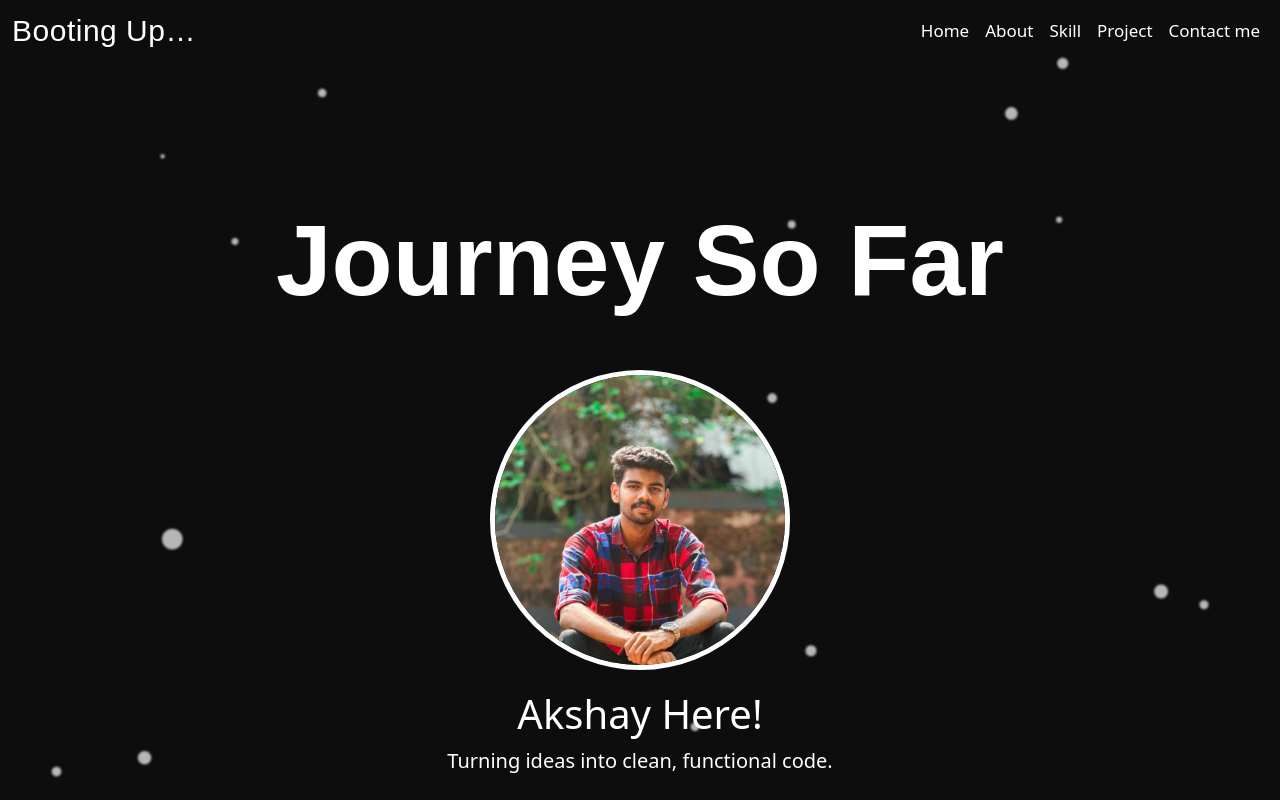
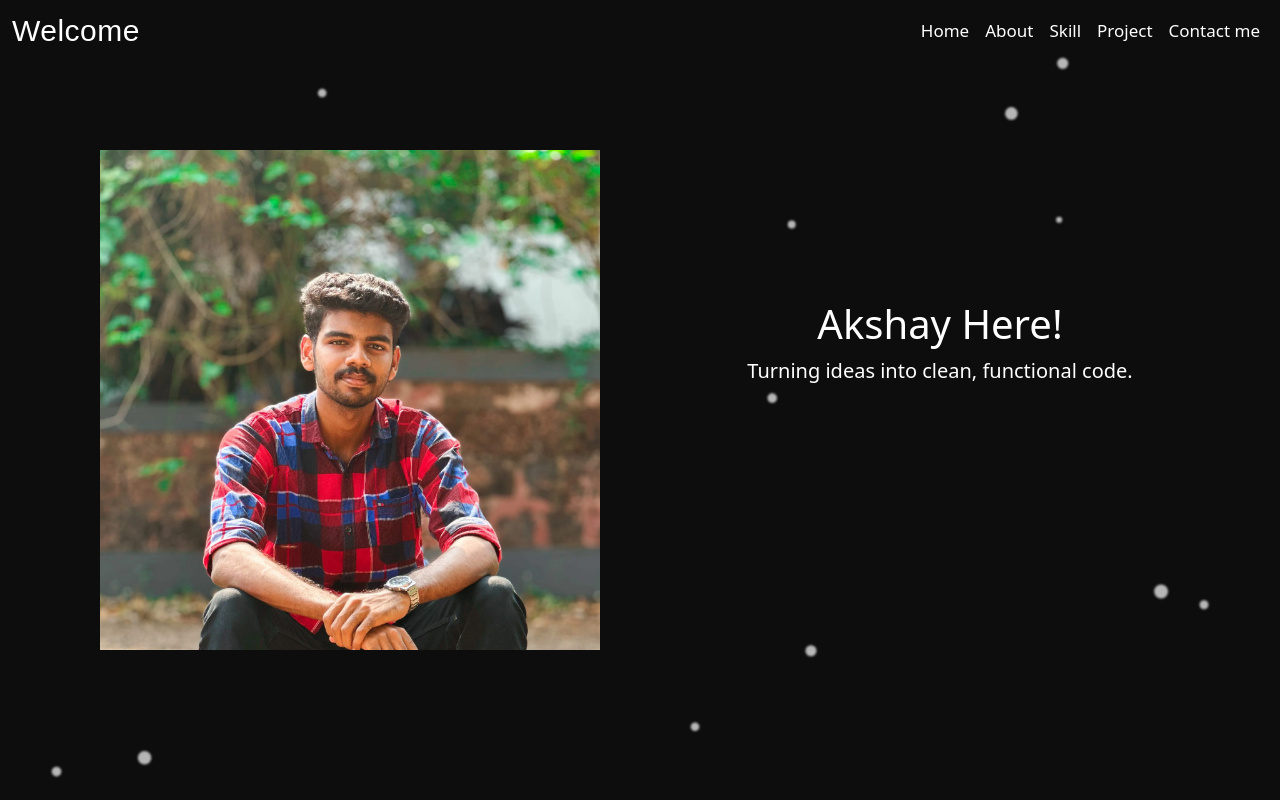
Before and after one commit to Akshaykumarpv03/Akshaykumar.github.io, a plain HTML site: page index.html in a window 1280 px wide. Shown: the top 800 px of the page. Drawn offline with nearby package versions, Linux system fonts and the light colour scheme; a web font is replaced by a local one.

Commit message:
Fixed dp and scrollable right side

```diff
--- a/index.html
+++ b/index.html
@@ -16,7 +16,7 @@
            <header>
             <nav class="navbar navbar-expand-lg navbar-light fixed-top  justify-content-end custom-navbar"  >
                 <div class="container-fluid justify-content-end" >
-                <a class="navbar-brand-me-auto"   href="#">Booting Up…</a>
+                <a class="navbar-brand-me-auto"   href="#">Welcome</a>
 
                 <button class="navbar-toggler "  type="button" data-bs-toggle="collapse"
                     data-bs-target="#navbarNav" aria-controls="navbarNav" aria-expanded="false"
@@ -27,7 +27,7 @@
                 <div class="collapse navbar-collapse justify-content-end" id="navbarNav">
                     <ul class="navbar-nav">
                     <li class="nav-item">
-                        <a class="nav-link active"   style="color: white;"  aria-current="page" href="#Journey">Home</a>
+                        <a class="nav-link active"   style="color: white;"  aria-current="page" href="#name-tag">Home</a>
                     </li>
                     <li class="nav-item">
                         <a class="nav-link"   style="color: white;"  href="#about-section">About</a>
@@ -39,7 +39,7 @@
                         <a class="nav-link"  style="color: white;"   href="#Project">Project</a>
                     </li>
                     <li class="nav-item">
-                        <a class="nav-link"   style="color: white;"   href="#contact" tabindex="-1" aria-disabled="true">Contact me</a>
+                        <a class="nav-link"   style="color: white;"   href="#Contact" tabindex="-1">Contact me</a>
                     </li>
                     </ul>
                 </div>
@@ -48,21 +48,28 @@
         </header>
         <!-- Main body created for all the content -->
         <div class="main-body">
-          <h1 id="Journey">Journey So Far</h1>
 
-          <!-- Image added -->
-          <section class="dp">
-              <img id="pp" src="dp.jpeg" alt="profile pic" height="300px" width="300px" >
-          </section>
 
+              <!-- div to cntain static dp and name till about -->
+              <div id="sticky-dp">
+
+
+                    <!-- Image added  section added-->
+                    <div class="dp" id="home">
+                        <!-- <img id="pp" src="dp.jpeg" alt="profile pic" height="300px" width="300px" > -->
+                    </div>
+
+
+                    <!-- Div for scrollable content -->
+                    <div class="right-section">
                         <!-- name and tagline added -->
-          <div id="name-tag">
+                        <div id="name-tag" class="sect">
                           <h1 class="ntag">Akshay Here!</h1>
                           <p class="ntag" style="font-size: 20px;">Turning ideas into clean, functional code.</p>
                         </div>
 
                         <!-- About section -->
-           <div id="about-section">
+                        <div id="about-section" class="sect">
                           <h2 style="font-size: 50px;">About</h2>
                           <br>
                           <p style="font-size: 20px;">
@@ -71,6 +78,9 @@
                             build something meaningful and inspiring.
                           </p>
                         </div>
+                    </div>
+              </div>
+
 
            <!-- Skills -->
             <div id="skill">
@@ -124,9 +134,6 @@
               </div>
             </div>
 
-
-
-
            <!-- Project -->
             <div id="Project">
               <h2 style="font-size: 50px; margin: 10px;">Projects</h2>
@@ -152,8 +159,8 @@
               </div>
             </div>
 
-
-            <div id="contact">
+           <!-- contact - section -->
+            <div id="Contact">
               <h2 style="font-size: 50px; color: white;">Contact</h2>
               <br>
               <div id="contact-form">
@@ -173,6 +180,8 @@
 
         </div>
 
+
+        <!-- cdn -->
     <script src="https://code.jquery.com/jquery-3.7.1.js" integrity="sha256-eKhayi8LEQwp4NKxN+CfCh+3qOVUtJn3QNZ0TciWLP4=" crossorigin="anonymous"></script>
     <script src="https://cdn.jsdelivr.net/npm/@popperjs/core@2.9.2/dist/umd/popper.min.js" integrity="sha384-IQsoLXl5PILFhosVNubq5LC7Qb9DXgDA9i+tQ8Zj3iwWAwPtgFTxbJ8NT4GN1R8p" crossorigin="anonymous"></script>
     <script src="https://cdn.jsdelivr.net/npm/bootstrap@5.0.2/dist/js/bootstrap.min.js" integrity="sha384-cVKIPhGWiC2Al4u+LWgxfKTRIcfu0JTxR+EQDz/bgldoEyl4H0zUF0QKbrJ0EcQF" crossorigin="anonymous"></script>
--- a/style.css
+++ b/style.css
@@ -5,9 +5,8 @@
   backdrop-filter: blur(1px);
   -webkit-backdrop-filter: blur(8px);
   border-bottom: 1px solid rgba(255, 255, 255, 0.2);
+
 }
-
-
 
 .nav-item{
   font-size: 17px;
@@ -32,29 +31,34 @@ canvas {
     }
 body {
 
- background: #0b53d9;
-background: black;
+      background: #0b53d9;
+      background: black;
       height: 1000px;
 
     }
 .dp{
-  position:relative;
-  width: 100%;
-  height: 300px;
-  display: flex;
+  position:fixed;
+  width: 500px;
+  height: 500px;
   z-index: 1;
-  justify-content: center;
-  margin-top: 20px;
-
+  margin-left: 100px;
+  position: sticky;
+  background:url("dp.jpeg")center/cover no-repeat;
+  background-size: contain;
+  background-position: center;
+  margin-top: 100px;
+  margin-bottom: 100px;
 
 }
 
 /* profile pic */
 #pp{
-    border: 5px solid white;
-    border-radius: 50%;
+    border: 0px solid white;
+     background-attachment: fixed;
+}
 
-}
+
+
 #particles {
   position: fixed;   /* Stays full screen */
   top: 0;
@@ -64,26 +68,18 @@ background: black;
   z-index: 0;        /* Background layer */
 }
 
-
-/* TEXT */
-#Journey{
-  padding-top: 100px;
-  text-align: center;
-  margin: 50px;
-  font-size:100px;
- font-family: "Allerta Stencil", sans-serif;
-  font-weight: 900;
-  font-style: normal;
- color: rgb(255, 255, 255);
- z-index: 5;
+#sticky-dp{
+  display: flex;
+  scrollbar-width: none;
 }
 
 /*Name and tag */
 #name-tag{
  text-align: center;
  color: white;
- margin: 20px;
- margin-bottom: 200px;
+ margin-bottom: 500px;
+padding-top: 200px;
+ justify-content: center;
 }
 
 /* About section */
@@ -92,8 +88,16 @@ background: black;
   padding-top: 100px;
   text-align: center;
   color: white;
+   margin-bottom: 300px;
 }
 
+.right-section{
+   flex: 1;
+      padding: 50px;
+      overflow-y: auto; /* enables scrolling */
+      height: 100vh;
+      scrollbar-width: none;
+}
 
 
 /* Project section */
@@ -184,10 +188,11 @@ img {
     .js { width: 60%; background: #06f3ff; }  /* Teal for MySQL */
 
 
-#contact{
-  text-align: center;
+#Contact{
+  text-align:center;
   height: 500px;
   margin-top: 100px;
+  justify-content: center;
 }
 #contact-form{
   color: white;
```
Lines whose indentation alone changed are shown as unchanged.
